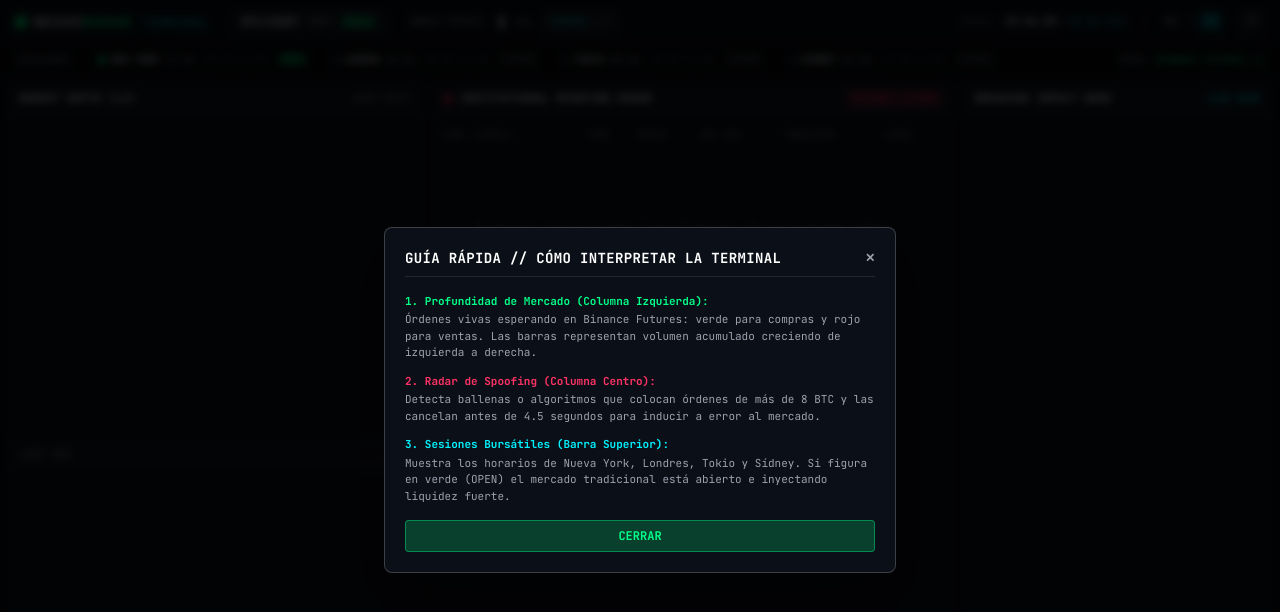
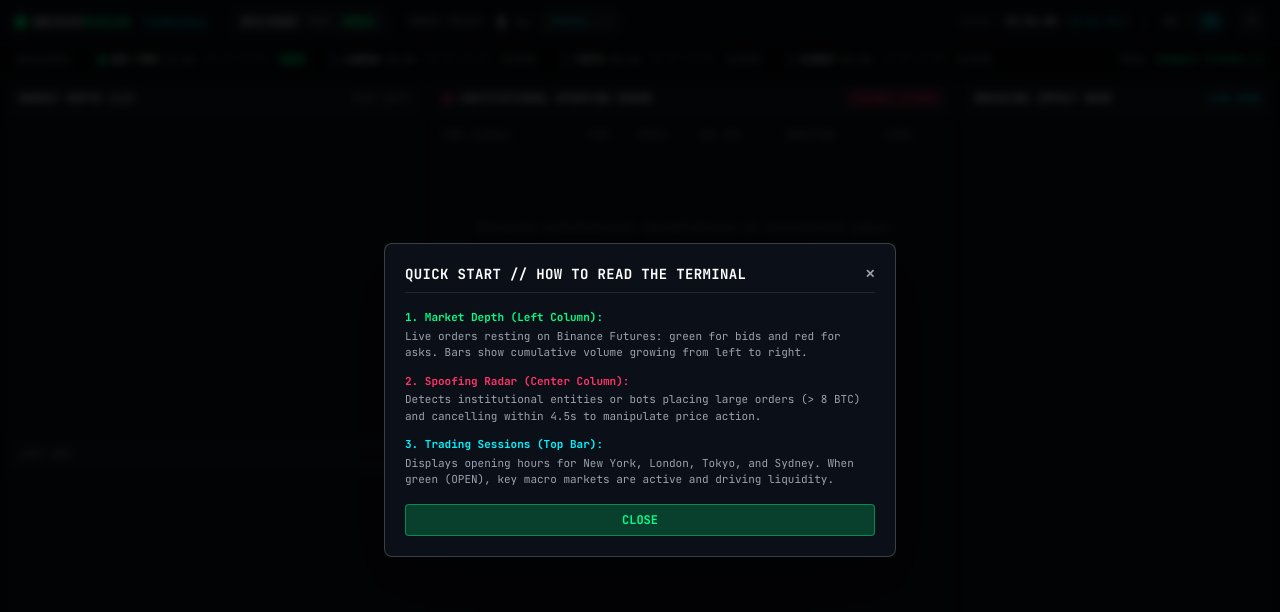
Before and after one commit to somosmodoia-bit/trading-radar, a website: page public/index.html in a window 1280 px wide. Both pictures are taken after a click on the button "Guía rápida". Drawn offline with nearby package versions, Linux system fonts and the light colour scheme.

Commit message:
Update index.html

```diff
--- a/public/index.html
+++ b/public/index.html
@@ -18,7 +18,6 @@
       background-color: #0b0f17;
       border: 1px solid rgba(255, 255, 255, 0.07);
     }
-    /* Gradientes orientados de Izquierda a Derecha */
     .bid-gradient {
       background: linear-gradient(90deg, rgba(0, 255, 136, 0.25) 0%, rgba(0, 255, 136, 0.02) 100%);
     }
@@ -187,30 +186,30 @@
 
   </main>
 
-  <!-- MODAL DE AYUDA RÁPIDA -->
+  <!-- MODAL DE AYUDA RÁPIDA (CON TRADUCCIÓN DINÁMICA) -->
   <div id="helpModal" class="hidden fixed inset-0 bg-black/80 backdrop-blur-sm z-50 flex items-center justify-center p-4">
     <div class="panel-box max-w-lg w-full p-5 rounded-lg border border-white/20 shadow-2xl space-y-4">
       <div class="flex items-center justify-between border-b border-white/10 pb-2">
-        <h3 class="text-white font-bold text-sm tracking-wide">GUÍA RÁPIDA // CÓMO INTERPRETAR LA TERMINAL</h3>
+        <h3 class="text-white font-bold text-sm tracking-wide" data-i18n="modalTitle">GUÍA RÁPIDA // CÓMO INTERPRETAR LA TERMINAL</h3>
         <button onclick="toggleHelpModal()" class="text-gray-400 hover:text-white font-bold">✕</button>
       </div>
 
       <div class="space-y-3 text-[11px] text-gray-300">
         <div>
-          <span class="text-[#00ff88] font-bold">1. Profundidad de Mercado (Columna Izquierda):</span>
-          <p class="text-gray-400 mt-0.5">Órdenes vivas esperando en Binance Futures: verde para compras y rojo para ventas. Las barras representan volumen acumulado creciendo de izquierda a derecha.</p>
+          <span class="text-[#00ff88] font-bold" data-i18n="helpStep1Title">1. Profundidad de Mercado (Columna Izquierda):</span>
+          <p class="text-gray-400 mt-0.5" data-i18n="helpStep1Desc">Órdenes vivas esperando en Binance Futures: verde para compras y rojo para ventas. Las barras representan volumen acumulado creciendo de izquierda a derecha.</p>
         </div>
         <div>
-          <span class="text-[#ff3366] font-bold">2. Radar de Spoofing (Columna Centro):</span>
-          <p class="text-gray-400 mt-0.5">Detecta ballenas o algoritmos que colocan órdenes de más de 8 BTC y las cancelan antes de 4.5 segundos para inducir a error al mercado.</p>
+          <span class="text-[#ff3366] font-bold" data-i18n="helpStep2Title">2. Radar de Spoofing (Columna Centro):</span>
+          <p class="text-gray-400 mt-0.5" data-i18n="helpStep2Desc">Detecta ballenas o algoritmos que colocan órdenes de más de 8 BTC y las cancelan antes de 4.5 segundos para inducir a error al mercado.</p>
         </div>
         <div>
-          <span class="text-[#00f2fe] font-bold">3. Sesiones Bursátiles (Barra Superior):</span>
-          <p class="text-gray-400 mt-0.5">Muestra los horarios de Nueva York, Londres, Tokio y Sídney. Si figura en verde (OPEN) el mercado tradicional está abierto e inyectando liquidez fuerte.</p>
+          <span class="text-[#00f2fe] font-bold" data-i18n="helpStep3Title">3. Sesiones Bursátiles (Barra Superior):</span>
+          <p class="text-gray-400 mt-0.5" data-i18n="helpStep3Desc">Muestra los horarios de Nueva York, Londres, Tokio y Sídney. Si figura en verde (OPEN) el mercado tradicional está abierto e inyectando liquidez fuerte.</p>
         </div>
       </div>
 
-      <button onclick="toggleHelpModal()" class="w-full py-1.5 rounded bg-[#00ff88]/20 text-[#00ff88] border border-[#00ff88]/40 font-bold hover:bg-[#00ff88]/30">CERRAR</button>
+      <button onclick="toggleHelpModal()" class="w-full py-1.5 rounded bg-[#00ff88]/20 text-[#00ff88] border border-[#00ff88]/40 font-bold hover:bg-[#00ff88]/30" data-i18n="modalCloseBtn">CERRAR</button>
     </div>
   </div>
 
@@ -311,7 +310,7 @@
     }
 
     // ─────────────────────────────────────────────────────────────
-    // 2. DICCIONARIOS DE IDIOMA (i18n)
+    // 2. DICCIONARIOS DE IDIOMA (i18n) COMPLETOS
     // ─────────────────────────────────────────────────────────────
     const I18N = {
       es: {
@@ -334,7 +333,15 @@
         criticalLevel: 'CRÍTICO',
         highLevel: 'ALTO',
         spoofBid: 'SPOOF COMPRA (Pared Falsa)',
-        spoofAsk: 'SPOOF VENTA (Pared Falsa)'
+        spoofAsk: 'SPOOF VENTA (Pared Falsa)',
+        modalTitle: 'GUÍA RÁPIDA // CÓMO INTERPRETAR LA TERMINAL',
+        helpStep1Title: '1. Profundidad de Mercado (Columna Izquierda):',
+        helpStep1Desc: 'Órdenes vivas esperando en Binance Futures: verde para compras y rojo para ventas. Las barras representan volumen acumulado creciendo de izquierda a derecha.',
+        helpStep2Title: '2. Radar de Spoofing (Columna Centro):',
+        helpStep2Desc: 'Detecta ballenas o algoritmos que colocan órdenes de más de 8 BTC y las cancelan antes de 4.5 segundos para inducir a error al mercado.',
+        helpStep3Title: '3. Sesiones Bursátiles (Barra Superior):',
+        helpStep3Desc: 'Muestra los horarios de Nueva York, Londres, Tokio y Sídney. Si figura en verde (OPEN) el mercado tradicional está abierto e inyectando liquidez fuerte.',
+        modalCloseBtn: 'CERRAR'
       },
       en: {
         indexPrice: 'INDEX PRICE:',
@@ -356,7 +363,15 @@
         criticalLevel: 'CRITICAL',
         highLevel: 'HIGH',
         spoofBid: 'BID SPOOF (Fake Wall)',
-        spoofAsk: 'ASK SPOOF (Fake Wall)'
+        spoofAsk: 'ASK SPOOF (Fake Wall)',
+        modalTitle: 'QUICK START // HOW TO READ THE TERMINAL',
+        helpStep1Title: '1. Market Depth (Left Column):',
+        helpStep1Desc: 'Live orders resting on Binance Futures: green for bids and red for asks. Bars show cumulative volume growing from left to right.',
+        helpStep2Title: '2. Spoofing Radar (Center Column):',
+        helpStep2Desc: 'Detects institutional entities or bots placing large orders (> 8 BTC) and cancelling within 4.5s to manipulate price action.',
+        helpStep3Title: '3. Trading Sessions (Top Bar):',
+        helpStep3Desc: 'Displays opening hours for New York, London, Tokyo, and Sydney. When green (OPEN), key macro markets are active and driving liquidity.',
+        modalCloseBtn: 'CLOSE'
       }
     };
 
@@ -387,7 +402,7 @@
     setLanguage(currentLang);
 
     // ─────────────────────────────────────────────────────────────
-    // 3. CONEXIÓN WEBSOCKET RESILIENTE (BARRAS DE IZQ A DER)
+    // 3. CONEXIÓN WEBSOCKET RESILIENTE
     // ─────────────────────────────────────────────────────────────
     const midPriceEl = document.getElementById('midPrice');
     const midCenterEl = document.getElementById('midCenter');
@@ -412,7 +427,7 @@
             if (midCenterEl) midCenterEl.textContent = `$ ${data.midPrice}`;
             if (spreadBadge) spreadBadge.textContent = `${I18N[currentLang].spreadLabel} $ ${data.spread}`;
 
-            // Asks (Venta) - Barras creciendo de IZQUIERDA a DERECHA
+            // Asks (Venta)
             if (asksContainer && data.asks) {
               let asksHTML = '';
               const maxAskQty = Math.max(...data.asks.map(a => a[1]), 1);
@@ -429,7 +444,7 @@
               asksContainer.innerHTML = asksHTML;
             }
 
-            // Bids (Compra) - Barras creciendo de IZQUIERDA a DERECHA
+            // Bids (Compra)
             if (bidsContainer && data.bids) {
               let bidsHTML = '';
               const maxBidQty = Math.max(...data.bids.map(b => b[1]), 1);
```
